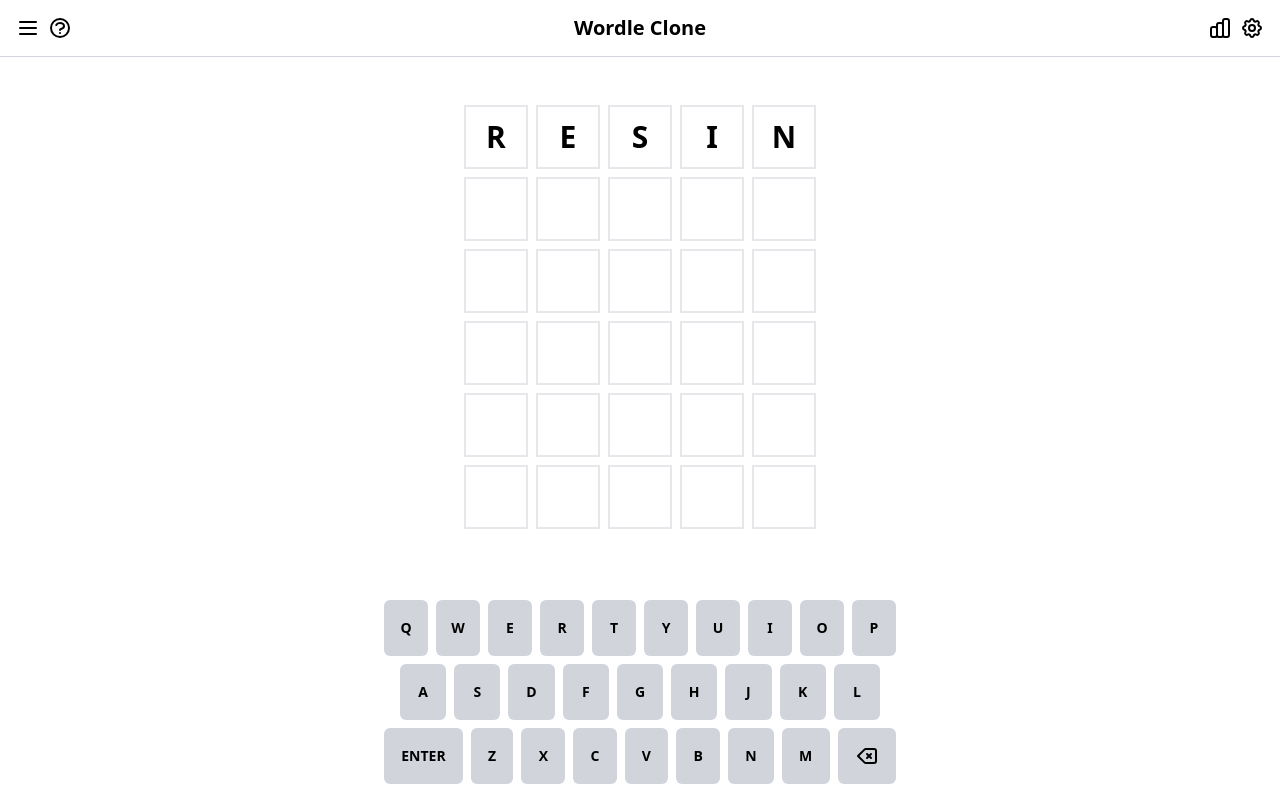
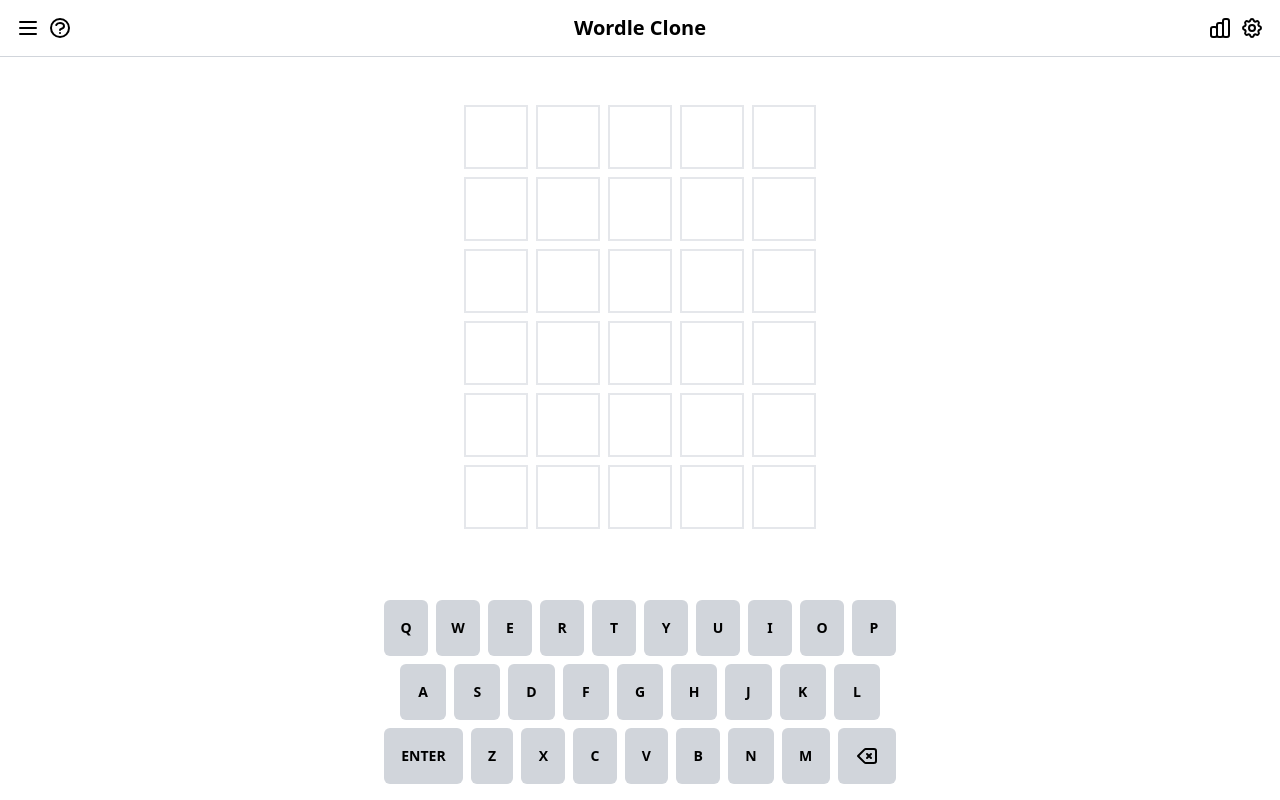
Before and after one commit to williamafil/wordle-clone, a Next.js app: page / in a window 1280 px wide. Built offline with nearby package versions, Linux system fonts and the light colour scheme.

Commit message:
Add spell check

```diff
--- a/helpers/utils.ts
+++ b/helpers/utils.ts
@@ -1,4 +1,6 @@
-export function bgColor (check: string | null): string {
+import { Word } from 'types'
+
+export function bgColor(check: string | null): string {
   if (check === "correct-pos") {
     return "bg-green-700 border-green-700 text-white"
   }
@@ -11,7 +13,7 @@ export function bgColor (check: string | null): string {
   return "bg-transparent";
 }
 
-export function borderColor (val: string | null, check: string | null): string {
+export function borderColor(val: string | null, check: string | null): string {
   if (val && check) {
     return "border-transparent"
   }
@@ -21,3 +23,7 @@ export function borderColor (val: string | null, check: string | null): string {
 
   return "border-gray-500"
 }
+
+export function extractWord(word: Word) {
+  return word.map(obj => obj.value).join('')
+}
--- a/package.json
+++ b/package.json
@@ -9,6 +9,7 @@
     "lint": "next lint"
   },
   "dependencies": {
+    "axios": "^0.26.0",
     "clsx": "^1.1.1",
     "next": "12.1.0",
     "react": "17.0.2",
--- /dev/null
+++ b/pages/api/spell-check.ts
@@ -0,0 +1,37 @@
+import type { NextApiRequest, NextApiResponse } from 'next'
+import axios from 'axios'
+
+
+
+function wordAssociate(word: string) {
+
+  var options = {
+    method: 'GET',
+    url: 'https://api.apilayer.com/spell/spellchecker',
+    params: { q: word },
+    headers: {
+      'apikey': process.env.API_KEY,
+    }
+  };
+
+  axios.request(options).then(function (response) {
+    console.log(response.data);
+  }).catch(function (error) {
+    console.error(error);
+  });
+
+}
+
+
+async function spellCheck(req: NextApiRequest, res: NextApiResponse) {
+  if (req.method === 'POST') {
+    console.log('req.body 英文字', req.body)
+    const res = await wordAssociate(req.body)
+
+    console.log('word associate res data: ', res)
+
+
+  }
+}
+
+export default spellCheck
--- a/pages/index.tsx
+++ b/pages/index.tsx
@@ -5,17 +5,29 @@ import Image from "next/image";
 import Grids from "../components/Home/Grids";
 import Keyboard from "../components/Home/Keyboard";
 import Container from "../components/Layout/Container";
+import { Word } from "types";
+
+import { extractWord } from "helpers/utils";
+
+// [
+//   { check: "wrong-letter", value: "r" },
+//   { check: "correct-pos", value: "e" },
+//   { check: "wrong-pos", value: "s" },
+//   { check: "wrong-letter", value: "i" },
+//   { check: "correct-pos", value: "n" },
+// ],
 
 const Home: NextPage = () => {
-  const [round, setRound] = useState(1);
+  const [round, setRound] = useState(0);
   const [position, setPosition] = useState(0);
-  const [record, setRecord] = useState([
+
+  const [record, setRecord] = useState<Word[]>([
     [
-      { check: "wrong-letter", value: "r" },
-      { check: "correct-pos", value: "e" },
-      { check: "wrong-pos", value: "s" },
-      { check: "wrong-letter", value: "i" },
-      { check: "correct-pos", value: "n" },
+      { check: null, value: null },
+      { check: null, value: null },
+      { check: null, value: null },
+      { check: null, value: null },
+      { check: null, value: null },
     ],
     [
       { check: null, value: null },
@@ -54,19 +66,32 @@ const Home: NextPage = () => {
     ],
   ]);
 
+  const wordSubmissionHandler = async (word: string) => {
+    console.log("SUBMIT WORD: ", word);
+    const res = await fetch("/api/spell-check", {
+      method: "POST",
+      body: word,
+    });
+    const data = res.json();
+    console.log("res data: ", data);
+  };
+
   const keyPressHandler = (key: string) => {
     if (round === 6) return; // game is over
     if (key === "enter") {
       console.log("ENTER");
       if (position < 5) return;
-      setRound((prev) => (prev += 1));
-      setPosition(0);
+
+      const wordToSubmit = extractWord(record[round]);
+      wordSubmissionHandler(wordToSubmit);
+      // setRound((prev) => (prev += 1));
+      // setPosition(0);
       return;
     }
     if (key === "backspace") {
       if (position === 0) return; // disable backspace when position is 0
       setRecord((prev) => {
-        prev[round][position - 1].value = "";
+        prev[round][position - 1].value = null;
         return prev;
       });
       setPosition((prev) => (prev -= 1));
--- a/tsconfig.json
+++ b/tsconfig.json
@@ -1,5 +1,6 @@
 {
   "compilerOptions": {
+    "baseUrl": ".",
     "target": "es5",
     "lib": ["dom", "dom.iterable", "esnext"],
     "allowJs": true,
--- /dev/null
+++ b/types/index.ts
@@ -0,0 +1,7 @@
+// { check: null | string; value: null | string }[][]
+export type Letter = {
+  check: string | null;
+  value: string | null;
+}
+
+export type Word = [Letter, Letter, Letter, Letter, Letter]
```
Also changed, not shown: 2 other files (tests, documents, lock files or other folders).
